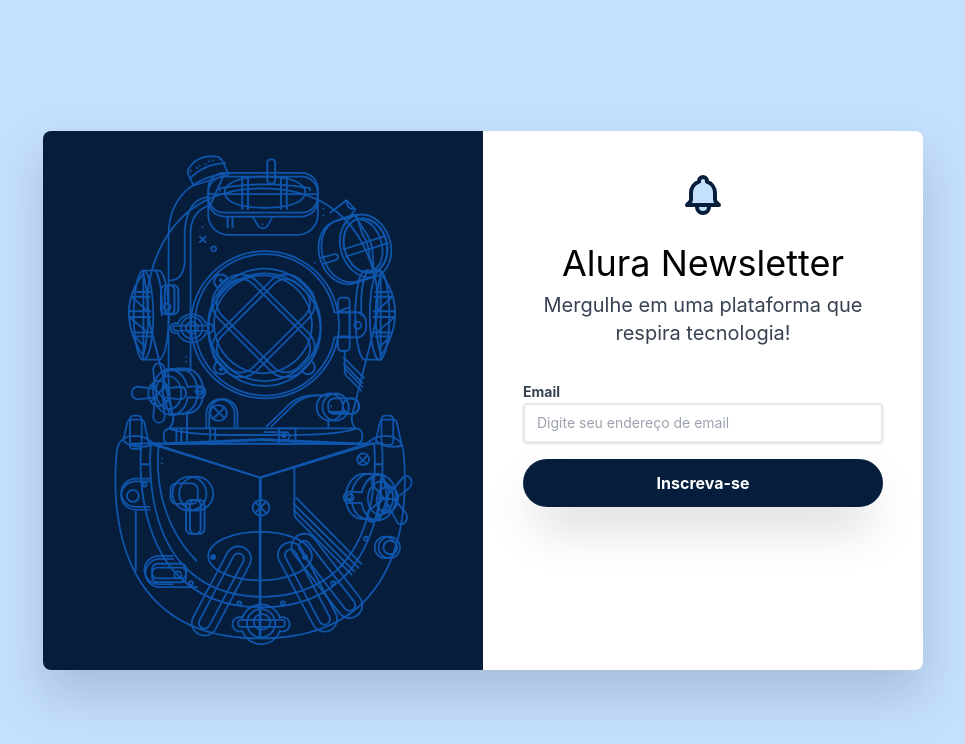
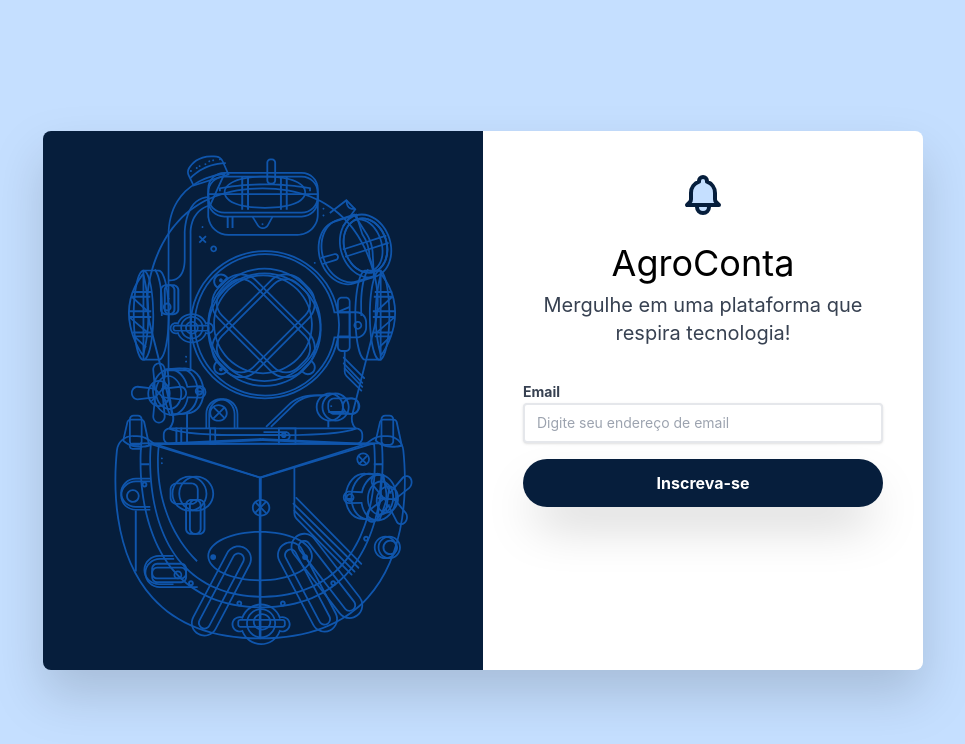
Before and after one commit to dirdouglas/Projeto_CSS, a plain HTML site: page index.html in a window 1280 px wide. Shown: the whole page, without its empty margins (157-1122 px from the left). Drawn offline with nearby package versions, Linux system fonts and the light colour scheme.

Commit message:
mensagem

```diff
--- a/index.html
+++ b/index.html
@@ -5,7 +5,7 @@
     <meta charset="utf-8">
     <meta http-equiv="X-UA-Compatible" content="IE=edge">
     <meta name="viewport" content="width=device-width, initial-scale=1">
-    <title>Alura Newsletter</title>
+    <title>AgroConta</title>
     <script src="https://cdn.tailwindcss.com"></script>
     <script>
         tailwind.config = {
@@ -67,7 +67,7 @@
             </div>
 
             <div class="text-center">
-                <h1 class="text-4xl mb-2">Alura Newsletter</h1>
+                <h1 class="text-4xl mb-2">AgroConta</h1>
                 <p class="text-xl text-gray-700 mb-2">Mergulhe em uma plataforma que respira tecnologia!</p>
             </div>
 
```
